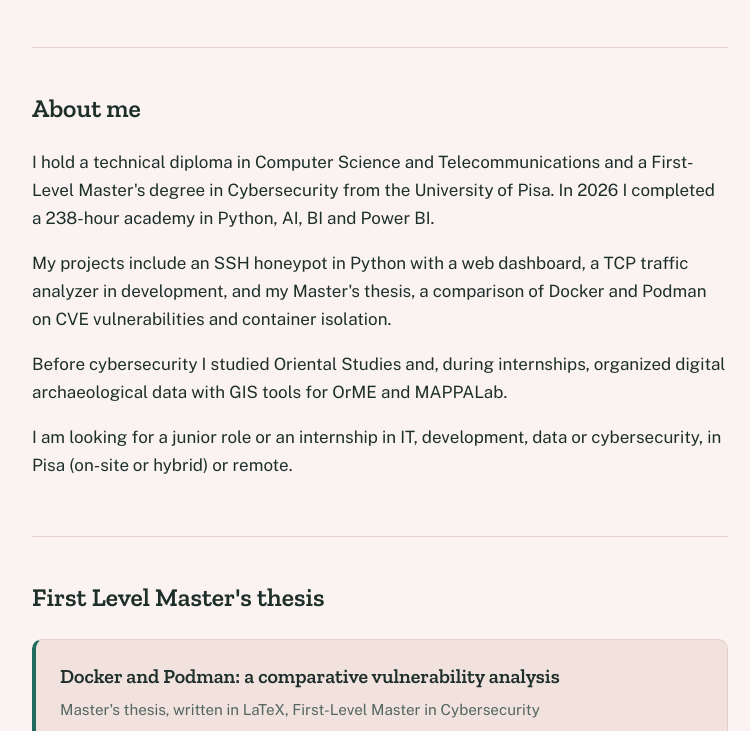
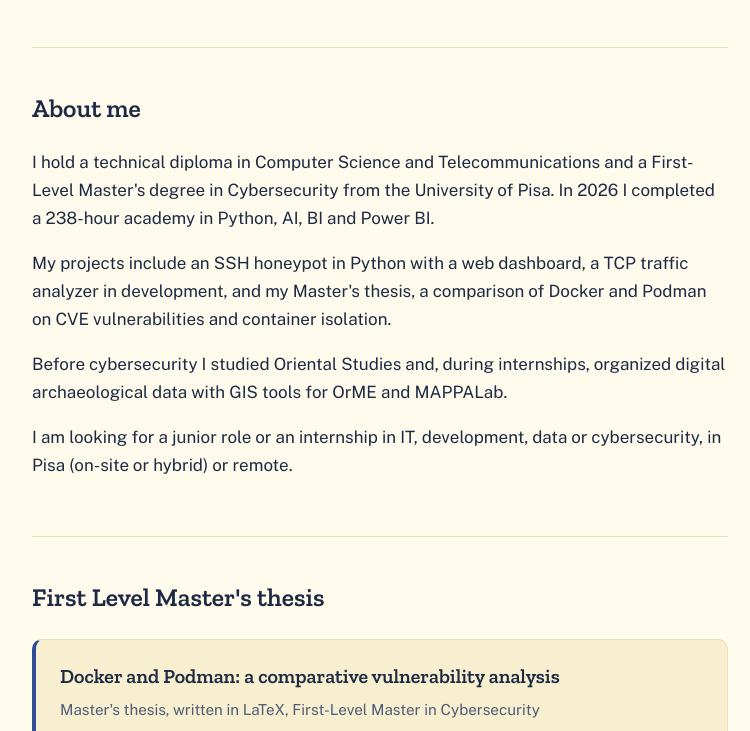
Before and after one commit to tarantaino/portfolio_web, a plain HTML site: page index.html in a window 1280 px wide. Shown: the part 660-1391 px from the top of the page, without its empty margins (260-1010 px from the left). Drawn offline with Linux system fonts and the dark colour scheme; a web font is replaced by a local one.

Commit message:
colors adjustment

```diff
--- a/style.css
+++ b/style.css
@@ -26,24 +26,24 @@
 
 /* Colors */
 :root {
-    --bg: #FAF3F1;
-    --surface: #F1E2DE;
-    --text: #1E2F2B;
-    --muted: #54665F;
-    --line: #E4CFC9;
-    --accent: #1F6B5E;
+    --bg: #FEFAEC;
+    --surface: #F7EFCF;
+    --text: #1E2A44;
+    --muted: #4F5B78;
+    --line: #EADFB5;
+    --accent: #2F4C9A;
     --font-head: "Zilla Slab", Rockwell, "Roboto Slab", Georgia, serif;
     --font-body: "Public Sans", system-ui, -apple-system, "Segoe UI", Roboto, sans-serif;
 }
 
 @media (prefers-color-scheme: dark) {
     :root {
-        --bg: #FAF3F1;
-        --surface: #F1E2DE;
-        --text: #1E2F2B;
-        --muted: #54665F;
-        --line: #E4CFC9;
-        --accent: #1F6B5E;
+        --bg: #FEFAEC;
+        --surface: #F7EFCF;
+        --text: #1E2A44;
+        --muted: #4F5B78;
+        --line: #EADFB5;
+        --accent: #2F4C9A;
     }
 }
 
```
